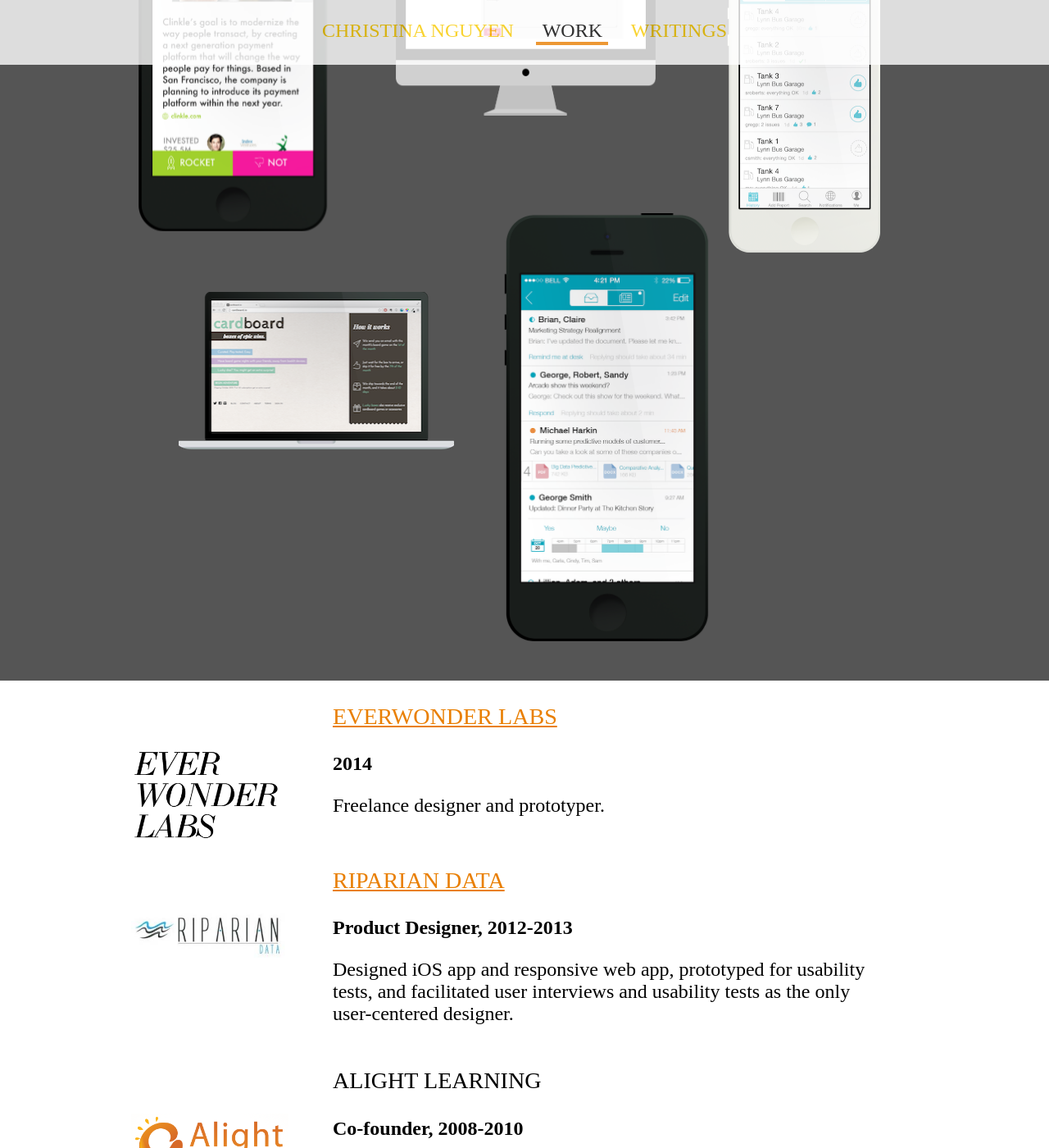
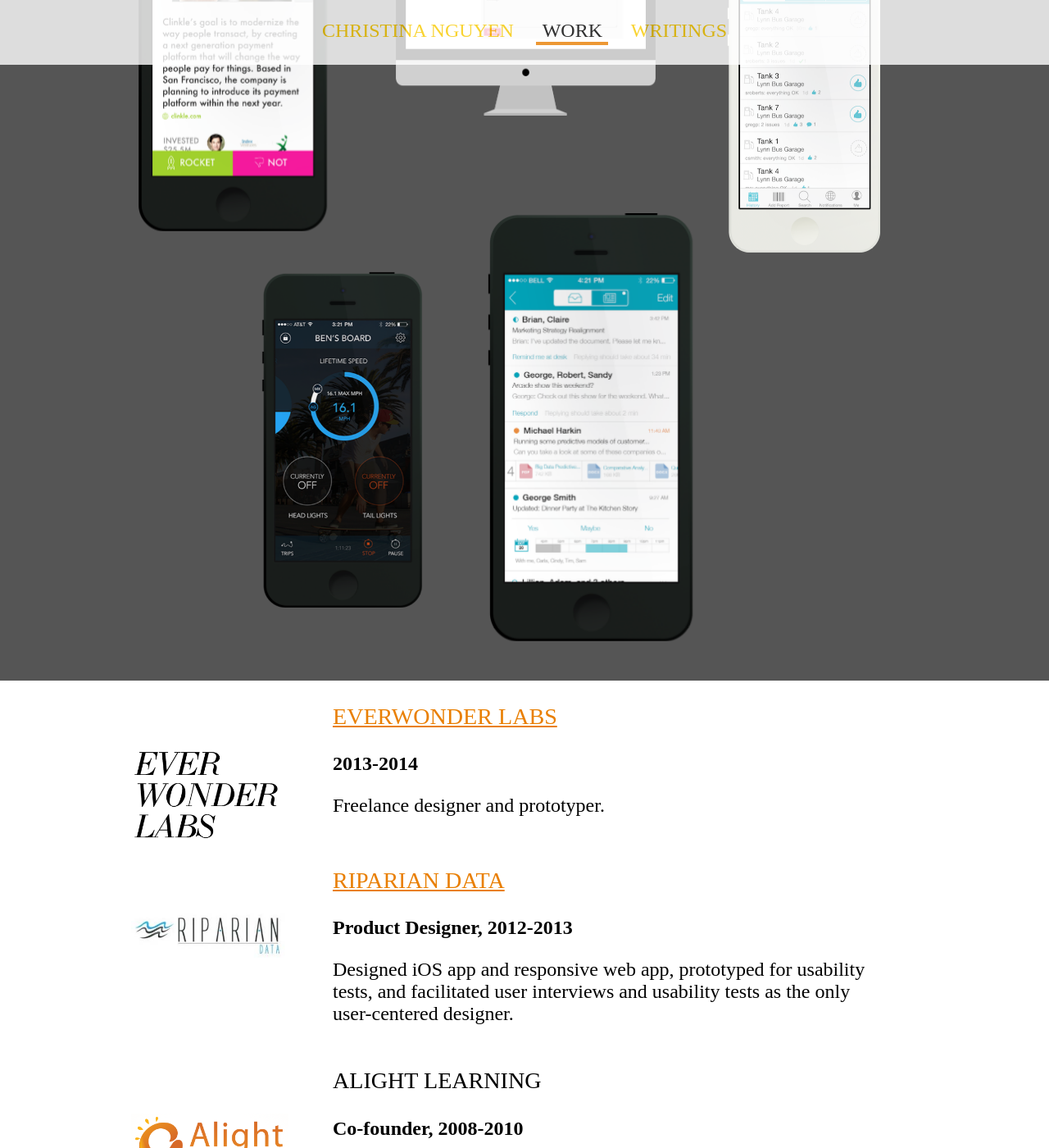
Before and after one commit to chrnguyen/chrnguyen.github.io, a Jekyll site: the page built from work/index.html, in a window 1280 px wide and 1400 px high, scrolled down 323 px. Shown: the whole window at 82% size. Built offline with Jekyll 4.4.1, drawn with Linux system fonts in a browser that asks for light colours; Markdown is read by kramdown in place of the engine named in the settings.

Commit message:
updated for zboard in portfolio

```diff
--- a/css/workfront.css
+++ b/css/workfront.css
@@ -141,20 +141,20 @@
 	margin-top: 12em;
 }
 
-.cardboard{
-	width: 35%;
-	margin-top:2em;
-	margin-left: 6%;
-	margin-right: 5%;
+.zboard{
+	width: 21%;
+	margin-top:1em;
+	margin-left: 16%;
+	margin-right: 7%;
 }
 
-.cardboard img{
+.zboard img{
 	-webkit-animation-delay: 1.6s;
 	animation-delay: 1.6s;
 
 }
 
-.cardboard .caption h3:after, .ccomfort .caption h3:after{
+.zboard .caption h3:after, .ccomfort .caption h3:after{
 	bottom: 50%;
 }
 
--- a/work/index.html
+++ b/work/index.html
@@ -37,11 +37,11 @@
 					<p>2013-2014</p>
 				</div>
 		</div>
-		<div class="proj cardboard">
-			<img src="../images/cardboard-small.png">
+		<div class="proj zboard">
+			<img src="../images/zboard-small.png">
 			<div class="caption">
-				<h3>Cardboard</h3>
-				<p>2013</p>
+				<h3>ZBoard</h3>
+				<p>2014</p>
 			</div>
 		</div>
 		<div class="proj skimbox">
@@ -63,7 +63,7 @@
 		<img src="../images/ewllogo.png">
 		<div class="desc">
 		<h3><a href="http://everwonderlabs.com">Everwonder Labs</a></h3>
-		<strong>2014</strong>
+		<strong>2013-2014</strong>
 		<p>Freelance designer and prototyper.</p>
 		</div>
 	</div>
```
Also changed, not shown: images/zboard-small.png (added), images/zboard.png (added).
